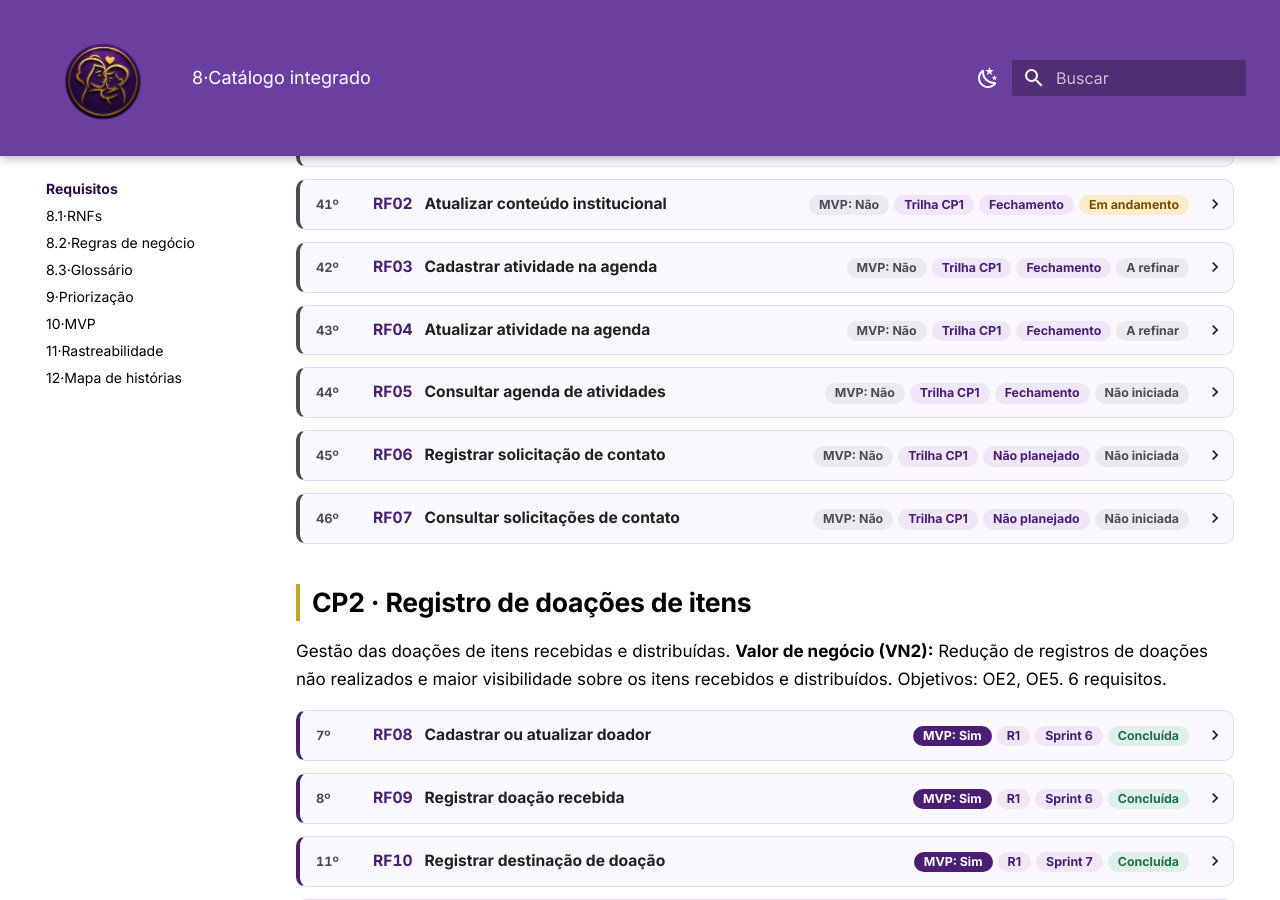
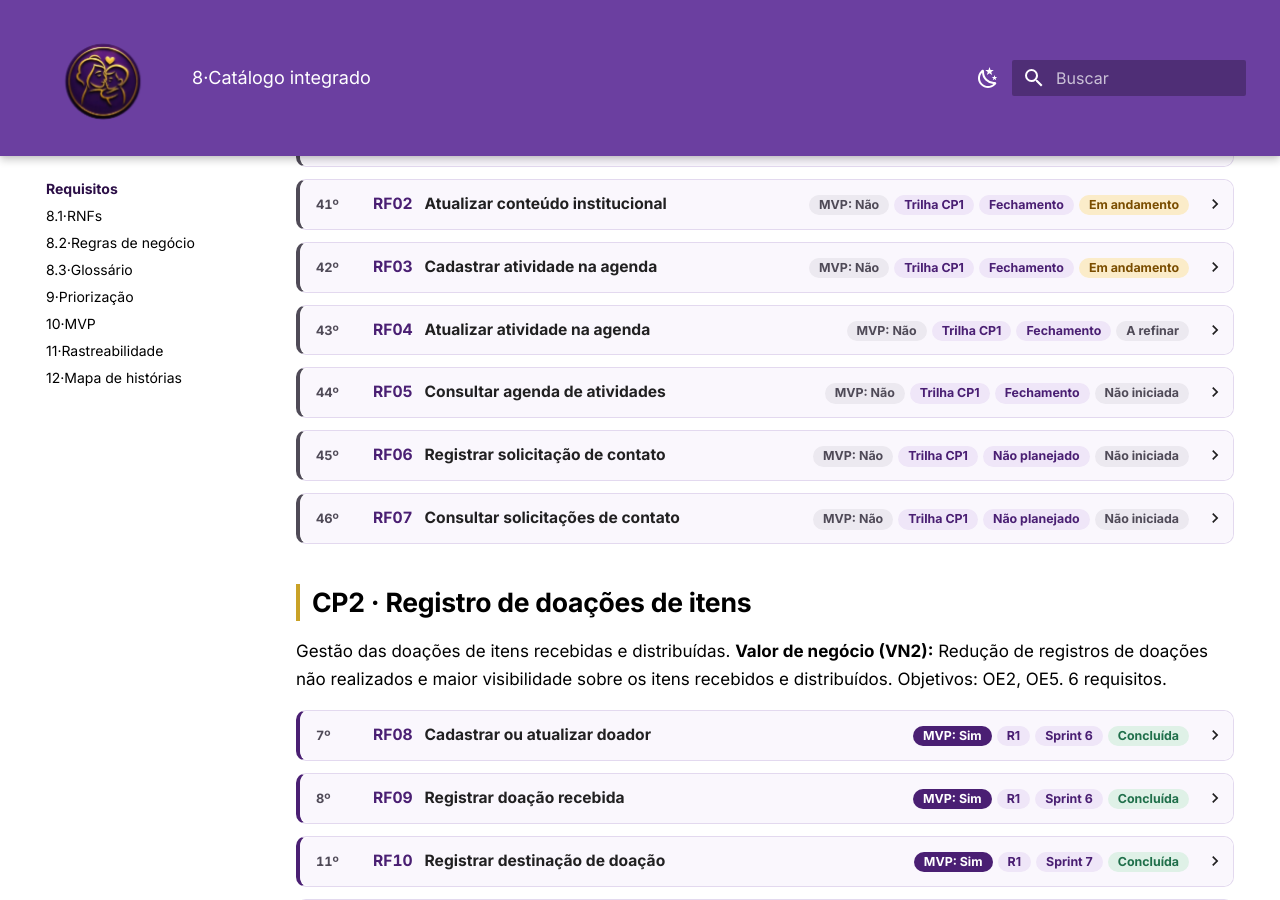
Before and after one commit to mdsreq-fga-unb/REQ-2026.2-T01-MaesGuerreiras, an MkDocs documentation site: the page built from docs/08-requisitos/index.md, in a window 1280 px wide and 900 px high, scrolled down 1330 px. Built offline with MkDocs 1.6.1 and Material for MkDocs 9.7.7, drawn with Linux system fonts in a browser that asks for light colours.

Commit message:
Atualiza a situação dos requisitos a partir das issues

```diff
--- a/docs/08-requisitos/index.md
+++ b/docs/08-requisitos/index.md
@@ -78,8 +78,8 @@ Disponibilização das informações institucionais e das atividades da associa
 
 </details>
 
-<details class="ficha" id="rf03" data-cp="cp1" data-release="trilha-cp1" data-sprint="fechamento" data-mvp="nao" data-situacao="a-refinar" data-valor="2" data-esforco="2" data-ordem="42" data-perfis="coordenacao" markdown="1">
-<summary><span class="ficha__ordem" title="Posição na ordem do backlog">42º</span> <span class="ficha__id">RF03</span> <span class="ficha__nome">Cadastrar atividade na agenda</span> <span class="ficha__chips"><span class="chip chip--mvp-nao">MVP: Não</span> <span class="chip">Trilha CP1</span> <span class="chip">Fechamento</span> <span class="chip chip--sit-a-refinar">A refinar</span></span></summary>
+<details class="ficha" id="rf03" data-cp="cp1" data-release="trilha-cp1" data-sprint="fechamento" data-mvp="nao" data-situacao="em-andamento" data-valor="2" data-esforco="2" data-ordem="42" data-perfis="coordenacao" markdown="1">
+<summary><span class="ficha__ordem" title="Posição na ordem do backlog">42º</span> <span class="ficha__id">RF03</span> <span class="ficha__nome">Cadastrar atividade na agenda</span> <span class="ficha__chips"><span class="chip chip--mvp-nao">MVP: Não</span> <span class="chip">Trilha CP1</span> <span class="chip">Fechamento</span> <span class="chip chip--sit-em-andamento">Em andamento</span></span></summary>
 
 | Parte do registro | Informação |
 | :--- | :--- |
@@ -91,8 +91,8 @@ Disponibilização das informações institucionais e das atividades da associa
 | Critérios de aceitação | <br>**CA-RF03-01:** A Coordenação consegue cadastrar uma atividade informando data, horário, local e público a que se destina.<br>**CA-RF03-02:** O cadastro salvo preserva os dados informados e permite identificar a atividade cadastrada.<br>**CA-RF03-03:** A atividade cadastrada fica disponível para consulta pública pelo RF05, com os dados registrados.<br>**CA-RF03-04:** Voluntário e Visitante não conseguem cadastrar atividades, inclusive por acesso direto à operação.<br>Evidência prevista: Cadastro de atividades com dados diferentes, conferência da persistência e da consulta pelo RF05 e testes de recusa por perfil.<br>**Pendente de definição:** Explicitar os campos obrigatórios, a identificação da atividade e o dado usado pelo filtro de tipo do RF05. Os critérios não estabelecem essas decisões. |
 | Priorização | Valor **2** (fonte: avaliação da cliente por requisito, planilha de priorização v2) · Esforço **2** · Risco: — · Posição **42** na ordem<br>**Valor (cliente):** Could have, critério: contribuição para os objetivos do projeto. «Sobrepõe o RF20: a turma já tem dias e horário. Se os dois existirem separados, a coordenação digita a mesma oficina duas vezes. Vale perguntar se a agenda pode ser gerada a partir das turmas, mais eventos avulsos (Domingo Criativo).»<br>**Esforço (equipe):** esforço 3 · complexidade 2 · lacuna 2 → consolidado 2,3<br>**Leitura da matriz:** Entrega futura (valor 2 · esforço 2). Depois do MVP. |
 | Entrega | MVP: **não**, conforme a nova matriz (planilha v2) · Release **Trilha CP1** · **Fechamento** · Iceberg: Base |
-| Situação | A refinar |
-| Evolução | 29/10/2026 · Nova matriz, com o valor dado pela cliente por requisito (planilha v2): esforço 3 → 2. ([MUD-015](../14-historico/index.md#mud-015))<br>31/10/2026 · Releases e sprints alinhadas à nova matriz (opção 1): sprint 7 → Fechamento. ([MUD-018](../14-historico/index.md#mud-018))<br>26/11/2026 · Incluídos critérios de aceitação para os 23 RFs previstos para a Sprint 8 e o fechamento, com evidências previstas e pendências de definição identificadas. ([MUD-057](../14-historico/index.md#mud-057)) |
+| Situação | Em andamento |
+| Evolução | 29/10/2026 · Nova matriz, com o valor dado pela cliente por requisito (planilha v2): esforço 3 → 2. ([MUD-015](../14-historico/index.md#mud-015))<br>31/10/2026 · Releases e sprints alinhadas à nova matriz (opção 1): sprint 7 → Fechamento. ([MUD-018](../14-historico/index.md#mud-018))<br>26/11/2026 · Incluídos critérios de aceitação para os 23 RFs previstos para a Sprint 8 e o fechamento, com evidências previstas e pendências de definição identificadas. ([MUD-057](../14-historico/index.md#mud-057))<br>26/11/2026 · Situação: A refinar → Em andamento (issue #110). ([MUD-060](../14-historico/index.md#mud-060)) |
 
 </details>
 
```
Also changed, not shown: docs/14-historico/index.md (+1 -0 lines).
